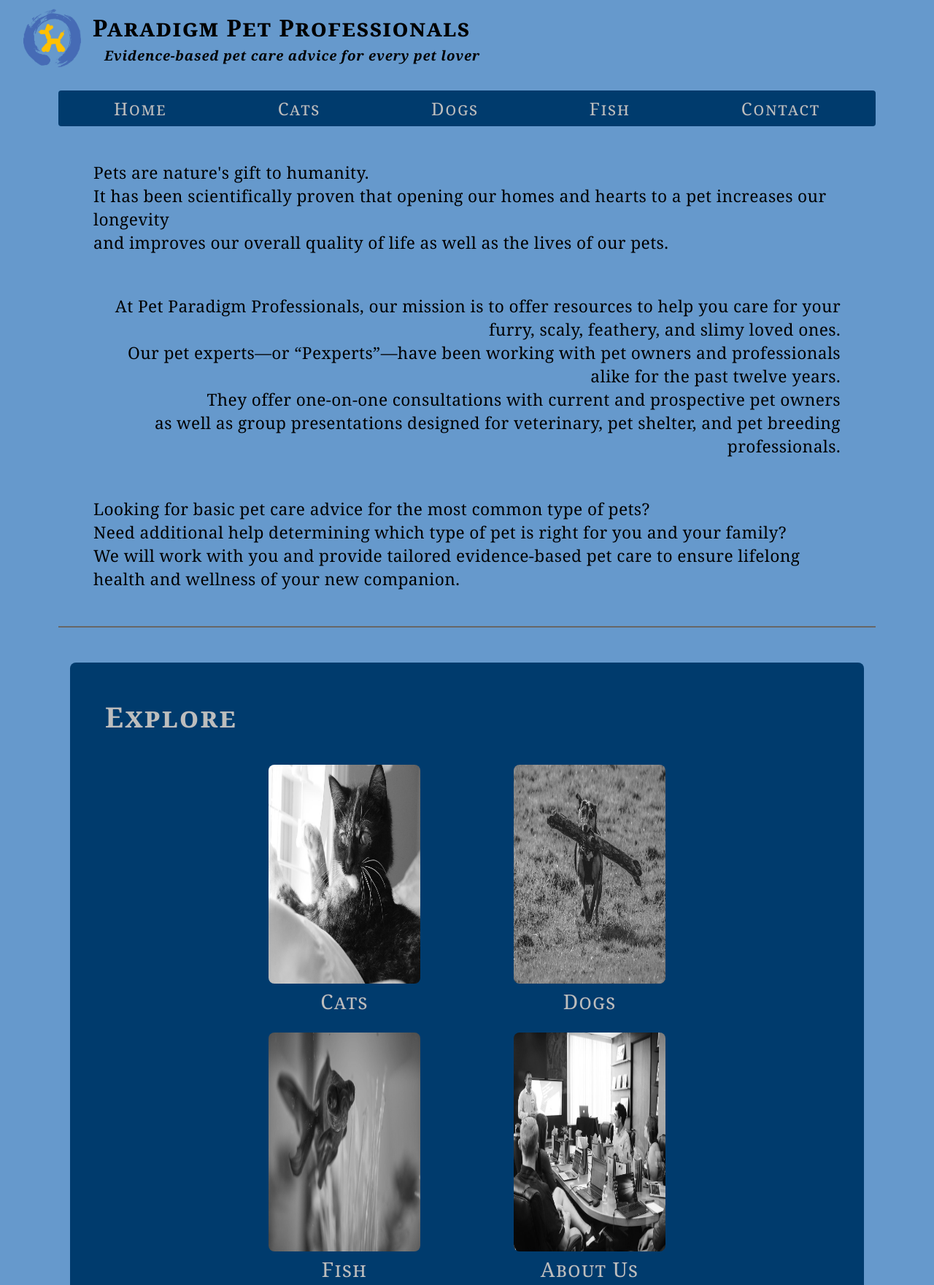
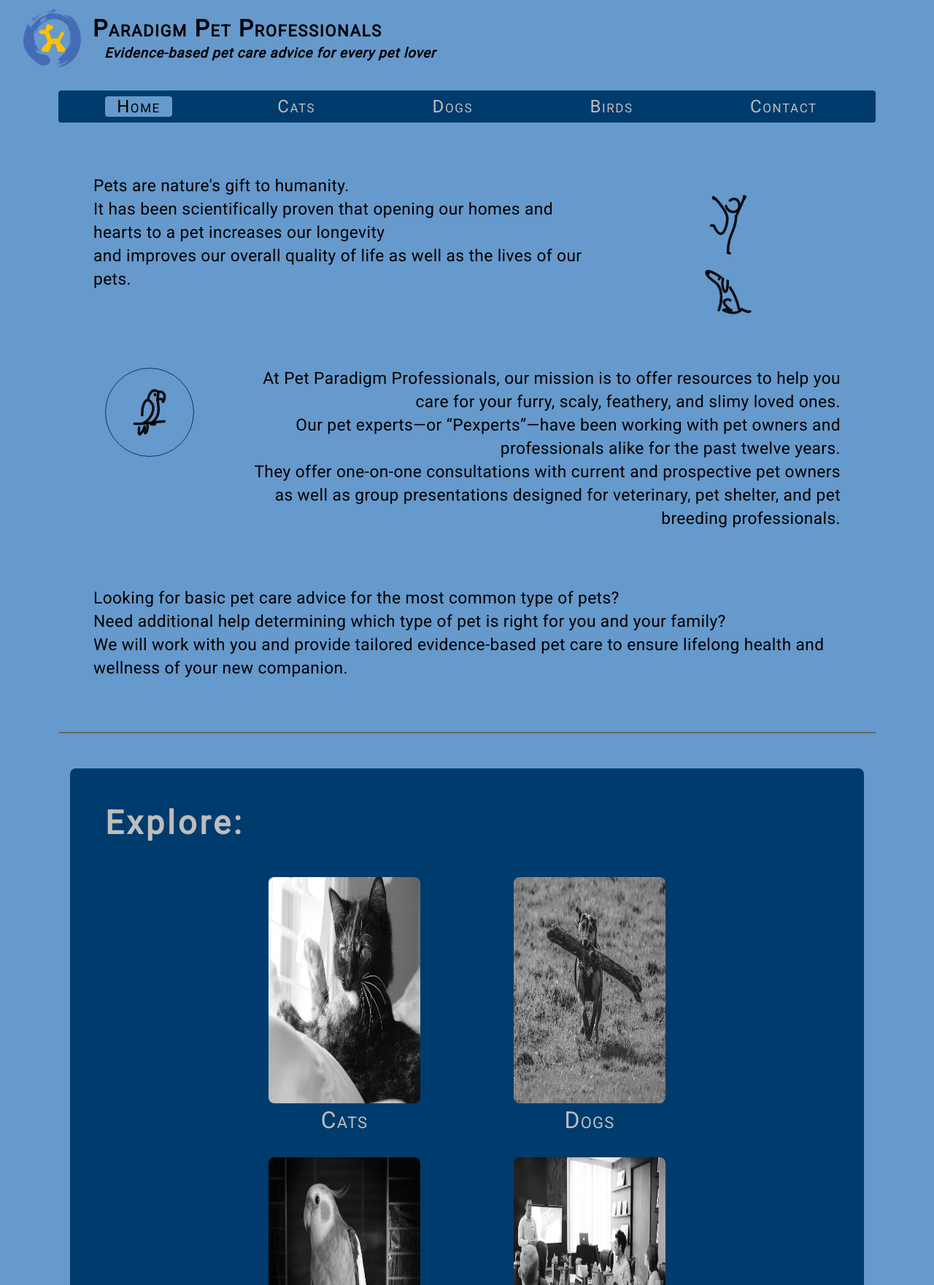
Before and after one commit to imbrandonj/paradigm-pet-pros, a plain HTML site: page index.html in a window 1280 px wide. Shown: the part 20-1781 px from the top of the page at 73% size. Drawn offline with Linux system fonts and the light colour scheme.

Commit message:
implements pet subpages and svgs

```diff
--- /dev/null
+++ b/global.css
@@ -0,0 +1,151 @@
+/*
+    Paradigm Pet Professionals
+    global styles
+
+    author: Brandon Jenkins
+*/
+
+:root {
+    --font: 'Roboto';
+    --midnight-blue: #003B6D;
+    --blue-sky: #6699CC;
+    --dim-gray: #676767;
+    --silver: #BDBDBD;
+}
+
+html, body {
+    margin: 0;
+    padding: 0;
+    box-sizing: border-box;
+}
+*,
+*::before,
+*::after {
+    box-sizing: inherit;
+}
+
+h1, h2, h3, h4 {
+    margin: 0;
+    padding: 0;
+}
+
+body {
+    background-color: var(--blue-sky);
+    font-family: var(--font);
+}
+
+section {
+    margin: 3rem 6rem;
+}
+
+p {
+    font-size: 1.25rem;
+    letter-spacing: 0.025rem;
+    line-height: 1.5rem;
+}
+
+.imgPara {
+    display: flex;
+}
+
+.imgPair {
+    margin: 2rem 6rem;
+    padding: 1rem 1rem 0;
+}
+
+.singleImg {
+    margin: 1.5rem 3rem;
+    padding: 1rem;
+    border: 1px solid var(--midnight-blue);
+    border-radius: 8rem;
+}
+
+.flip {
+    transform: scaleX(-1);
+}
+
+.alignL {
+    text-align: left;
+    justify-content: left;
+}
+
+.alignR {
+    text-align: right;
+    justify-content: right;
+
+}
+
+.alignC {
+    text-align: center;
+    justify-content: center;
+}
+
+
+header {
+    display: flex;
+    align-items: center;
+    margin: 2rem;
+}
+
+header h1 {
+    letter-spacing: 0.1rem;
+    font-variant: small-caps;
+}
+
+header h3 {
+    letter-spacing: 0.05rem;
+    font-style: italic;
+    margin: 0.3rem 0 0 1rem;
+}
+
+header .stacked-text {
+    margin-left: 1rem;
+}
+
+nav {
+    margin: 0 5rem;
+}
+
+nav ul {
+    display: flex;
+    justify-content: space-around;
+    background-color: var(--midnight-blue);
+    padding: 0.5rem 0;
+    border-radius: 0.25rem;
+}
+
+nav ul li {
+    list-style: none;
+    padding: 0 1rem;
+}
+
+nav ul li a {
+    text-decoration: none;
+    color: var(--silver);
+    font-size: 1.5rem;
+    letter-spacing: 0.1rem;
+    font-variant: small-caps;
+}
+
+nav ul li a:hover {
+    color: var(--dim-gray);
+}
+
+.active {
+    background-color: var(--blue-sky);
+    border-radius: 0.25rem;
+}
+
+.active a {
+    color: black;
+}
+
+footer {
+    display: flex;
+    justify-content: center;
+}
+
+hr {
+    border: 1px solid var(--dim-gray);
+    margin: 0 5rem;
+}
--- /dev/null
+++ b/index.css
@@ -0,0 +1,122 @@
+/*
+    Paradigm Pet Professionals
+    index.css styles for index.html
+
+    author: Brandon Jenkins
+*/
+
+#mission p {
+    padding: 0 2rem;
+    font-size: 1.42rem;
+    line-height: 2rem;
+}
+
+#explore {
+    padding: 3rem;
+    background-color: var(--midnight-blue);
+    color: var(--silver);
+    border-radius: 0.5rem;
+}
+
+#explore h2 {
+    font-size: 2.8rem;
+    letter-spacing: 0.25rem;
+}
+
+#exploreImgs {
+    display: flex;
+    justify-content: space-around;
+    flex-wrap: wrap;
+    margin: 1rem 10rem;
+}
+
+.imgContainer {
+    flex: 1 0 25%;
+    margin: 0 4rem;
+}
+
+.exploreImg {
+    width: 100%;
+    margin-top: 2rem;
+    filter: grayscale(100%);
+    border-radius: 0.5rem;
+}
+
+.exploreImg:hover {
+    filter: grayscale(0%);
+}
+
+.imgContainer figcaption {
+    font-variant: small-caps;
+    text-align: center;
+    font-size: 2rem;
+    letter-spacing: 0.075rem;
+}
+
+#links p {
+    text-align: center;
+}
+
+#links ul {
+    display: flex;
+    flex-direction: column;
+    align-items: center;
+}
+
+#links li {
+    margin: 0.5rem;
+    font-size: 1.2rem;
+    letter-spacing: 0.05rem;
+
+}
+
+#links a {
+    margin: 0 0.25rem;
+}
+
+#form {
+    display: flex;
+    flex-direction: column;
+    justify-self: center;
+    padding: 3rem;
+    background-color: var(--midnight-blue);
+    color: var(--silver);
+    border-radius: 0.5rem;
+}
+
+#form h2 {
+    font-size: 2.8rem;
+    letter-spacing: 0.25rem;
+}
+
+#form p {
+    margin-left: 2rem;
+    line-height: 2rem;
+}
+
+form {
+    display: flex;
+    flex-direction: column;
+    align-items: center;
+    margin: 1rem 0 0;
+}
+
+form label {
+    margin-inline: 2rem;
+    font-size: 1.5rem;
+    font-variant: small-caps;
+    letter-spacing: 0.05rem;
+}
+
+form input, textarea {
+    width: 20%;
+    margin: 0.5rem 0;
+    font-size: 1.4rem;
+    font-family: Cambria, Cochin, Georgia, Times, 'Times New Roman', serif;
+    padding: 0.25rem 0.5rem;
+}
+
+form textarea {
+    resize: none;
+    height: 8rem;
+}
--- a/index.html
+++ b/index.html
@@ -4,7 +4,9 @@
         <meta charset="UTF-8">
         <meta name="viewport" content="width=device-width, initial-scale=1.0" />
         <title>Paradigm Pet Professionals</title>
-        <link rel="stylesheet" href="styles.css" />
+        <link rel="stylesheet" href="https://fonts.googleapis.com/css?family=Roboto">
+        <link rel="stylesheet" href="global.css" />
+        <link rel="stylesheet" href="index.css" />
     </head>
 
     <body>
@@ -18,62 +20,76 @@
 
         <nav>
             <ul>
-                <li><a href="#">Home</a></li>
-                <li><a href="">Cats</a></li>
-                <li><a href="">Dogs</a></li>
-                <li><a href="">Fish</a></li>
+                <li class="active"><a href="#">Home</a></li>
+                <li><a href="./cats.html">Cats</a></li>
+                <li><a href="./dogs.html">Dogs</a></li>
+                <li><a href="./birds.html">Birds</a></li>
                 <li><a href="#form">Contact</a></li>
             </ul>
         </nav>
 
         <section id="mission">
-        <p class="alignL">
+
+        <div class="imgPara alignL">
+            <p>
                 Pets are nature's gift to humanity.<br>
                 It has been scientifically proven that opening our homes and hearts to a pet increases our longevity<br> and improves our overall quality of life as well as the lives of our pets. <br><br>
             </p>
-        <p class="alignR">
+            <div class="imgPair">
+                <img src="./assets/img/joy-svg.svg" height="88">
+                <img src="./assets/img/dog-svg.svg" height="88" class="flip">
+            </div>
+        </div>
+
+        <div class="imgPara alignR">
+            <img src="./assets/img/bird-svg.svg" height="122" class="singleImg">
+            <p>
                 At Pet Paradigm Professionals, our mission is to offer resources to help you care for your furry, scaly, feathery, and slimy loved ones.<br>
                 Our pet experts—or “Pexperts”—have been working with pet owners and professionals alike for the past twelve years.<br>
                 They offer one-on-one consultations with current and prospective pet owners<br>
-             as well as group presentations designed for veterinary, pet shelter, and pet breeding professionals.<br><br>
+                as well as group presentations designed for veterinary, pet shelter, and pet breeding professionals.<br>
             </p>
-        <p class="alignL">
+        </div>
+        <div class="imgPara alignL">
+            <p><br>
                 Looking for basic pet care advice for the most common type of pets?<br>
                 Need additional help determining which type of pet is right for you and your family?<br>
                 We will work with you and provide tailored evidence-based pet care to ensure lifelong health and wellness of your new companion.
             </p>
+        </div>
+
         </section>
 
         <hr>
 
         <section id="explore">
-            <h2>Explore</h2>
+            <h2>Explore:</h2>
             <div id="exploreImgs">
 
                 <div class="imgContainer">
-                    <a href="">
-                        <img class="exploreImg" src="./assets/img/cat1.jpg" height="300" alt="Cat Image" />
+                    <a href="./cats.html">
+                        <img class="exploreImg" src="./assets/img/cat1.jpg" height="310" alt="Cat Image" />
                     </a>
                     <figcaption>Cats</figcaption>
                 </div>
 
                 <div class="imgContainer">
-                    <a href="">
-                        <img class="exploreImg" src="./assets/img/dog2.jpg" height="300" alt="Dog Image" />
+                    <a href="./dogs.html">
+                        <img class="exploreImg" src="./assets/img/dog2.jpg" height="310" alt="Dog Image" />
                     </a>
                     <figcaption>Dogs</figcaption>
                 </div>
 
                 <div class="imgContainer">
-                    <a href="">
-                        <img class="exploreImg" src="./assets/img/fish2.jpg" height="300" alt="Fish Image" />
+                    <a href="./birds.html">
+                        <img class="exploreImg" src="./assets/img/bird.jpg" height="310" alt="Bird Image" />
                     </a>
-                    <figcaption>Fish</figcaption>
+                    <figcaption>Birds</figcaption>
                 </div>
 
                 <div class="imgContainer">
                     <a href="#explore">
-                        <img class="exploreImg" src="./assets/img/about.jpg" height="300" alt="Employees Image" />
+                        <img class="exploreImg" src="./assets/img/about.jpg" height="310" alt="Employees Image" />
                     </a>
                     <figcaption>About Us</figcaption>
                 </div>
--- a/styles.css
+++ /dev/null
@@ -1,229 +0,0 @@
-/*
-    Paradigm Pet Professionals styles
-
-    author: Brandon Jenkins
-*/
-
-:root {
-    --midnight-blue: #003B6D;
-    --blue-sky: #6699CC;
-    --dim-gray: #676767;
-    --silver: #BDBDBD;
-}
-
-html, body {
-    margin: 0;
-    padding: 0;
-    box-sizing: border-box;
-}
-*,
-*::before,
-*::after {
-    box-sizing: inherit;
-}
-
-h1, h2, h3, h4 {
-    margin: 0;
-    padding: 0;
-}
-
-body {
-    background-color: var(--blue-sky);
-    font-family: Cambria, Cochin, Georgia, Times, 'Times New Roman', serif;
-}
-
-p {
-    font-size: 1.25rem;
-    letter-spacing: 0.025rem;
-    line-height: 1.5rem;
-}
-
-
-.alignL {
-    text-align: left;
-}
-
-.alignR {
-    text-align: right;
-}
-
-.alignC {
-    text-align: center;
-}
-
-
-header {
-    display: flex;
-    align-items: center;
-    margin: 2rem;
-}
-
-header h1 {
-    letter-spacing: 0.1rem;
-    font-variant: small-caps;
-}
-
-header h3 {
-    letter-spacing: 0.05rem;
-    font-style: italic;
-    margin: 0.3rem 0 0 1rem;
-}
-
-header .stacked-text {
-    margin-left: 1rem;
-}
-
-nav {
-    margin: 0 5rem;
-}
-
-nav ul {
-    display: flex;
-    justify-content: space-around;
-    background-color: var(--midnight-blue);
-    padding: 0.5rem 0;
-    border-radius: 0.25rem;
-}
-
-nav ul li {
-    list-style: none;
-}
-
-nav ul li a {
-    text-decoration: none;
-    color: var(--silver);
-    font-size: 1.5rem;
-    letter-spacing: 0.1rem;
-    font-variant: small-caps;
-}
-
-nav ul li a:hover {
-    color: var(--dim-gray);
-}
-
-section {
-    margin: 3rem 6rem;
-}
-
-#mission p {
-    padding: 0 2rem;
-    font-size: 1.42rem;
-    line-height: 2rem;
-}
-
-#explore {
-    padding: 3rem;
-    background-color: var(--midnight-blue);
-    color: var(--silver);
-    border-radius: 0.5rem;
-}
-
-#explore h2 {
-    font-variant: small-caps;
-    font-size: 2.4rem;
-    letter-spacing: 0.15rem;
-}
-
-#exploreImgs {
-    display: flex;
-    justify-content: space-around;
-    flex-wrap: wrap;
-    margin: 1rem 10rem;
-}
-
-.imgContainer {
-    flex: 1 0 25%;
-    margin: 0 4rem;
-}
-
-.exploreImg {
-    width: 100%;
-    margin-top: 1.5rem;
-    filter: grayscale(100%);
-    border-radius: 0.5rem;
-}
-
-.exploreImg:hover {
-    filter: grayscale(0%);
-}
-
-.imgContainer figcaption {
-    font-variant: small-caps;
-    text-align: center;
-    font-size: 1.75rem;
-    letter-spacing: 0.075rem;
-}
-
-#links p {
-    text-align: center;
-}
-
-#links ul {
-    display: flex;
-    flex-direction: column;
-    align-items: center;
-}
-
-#links li {
-    margin: 0.5rem;
-    font-size: 1.2rem;
-    letter-spacing: 0.05rem;
-
-}
-
-#links a {
-    margin: 0 0.25rem;
-}
-
-#form {
-    display: flex;
-    flex-direction: column;
-    justify-self: center;
-    padding: 3rem;
-    background-color: var(--midnight-blue);
-    color: var(--silver);
-    border-radius: 0.5rem;
-}
-
-#form h2 {
-    font-variant: small-caps;
-    font-size: 2.4rem;
-    letter-spacing: 0.05rem;
-}
-
-form {
-    display: flex;
-    flex-direction: column;
-    align-items: center;
-    margin: 1rem 0 0;
-}
-
-form label {
-    margin-inline: 2rem;
-    font-size: 1.5rem;
-    font-variant: small-caps;
-    letter-spacing: 0.05rem;
-}
-
-form input, textarea {
-    width: 20%;
-    margin: 0.5rem 0;
-    font-size: 1.4rem;
-    font-family: Cambria, Cochin, Georgia, Times, 'Times New Roman', serif;
-    padding: 0.25rem 0.5rem;
-}
-
-form textarea {
-    resize: none;
-    height: 8rem;
-}
-
-footer {
-    display: flex;
-    justify-content: center;
-}
-
-hr {
-    border: 1px solid var(--dim-gray);
-    margin: 0 5rem;
-}
```
Also changed, not shown: birds.html (added, +32 -0 lines), cats.html (added, +32 -0 lines), dogs.html (added, +32 -0 lines), assets/img/bird-svg.svg (added), assets/img/bird.jpg (added), assets/img/dog-svg.svg (added), assets/img/fish1.jpg (deleted), assets/img/fish2.jpg (deleted), assets/img/joy-svg.svg (added), birds.css (added), cats.css (added), dogs.css (added). Lines whose indentation alone changed are shown as unchanged.
